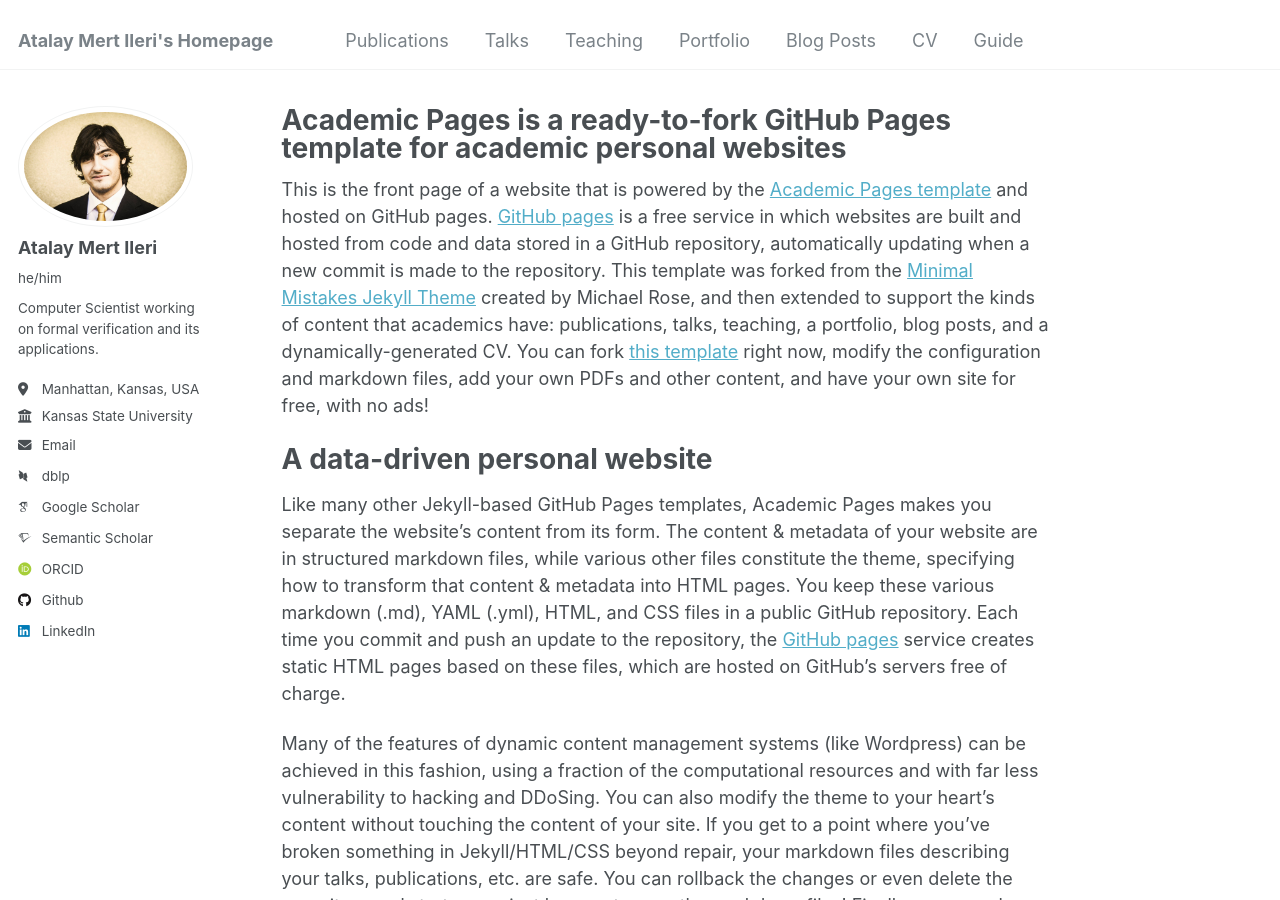
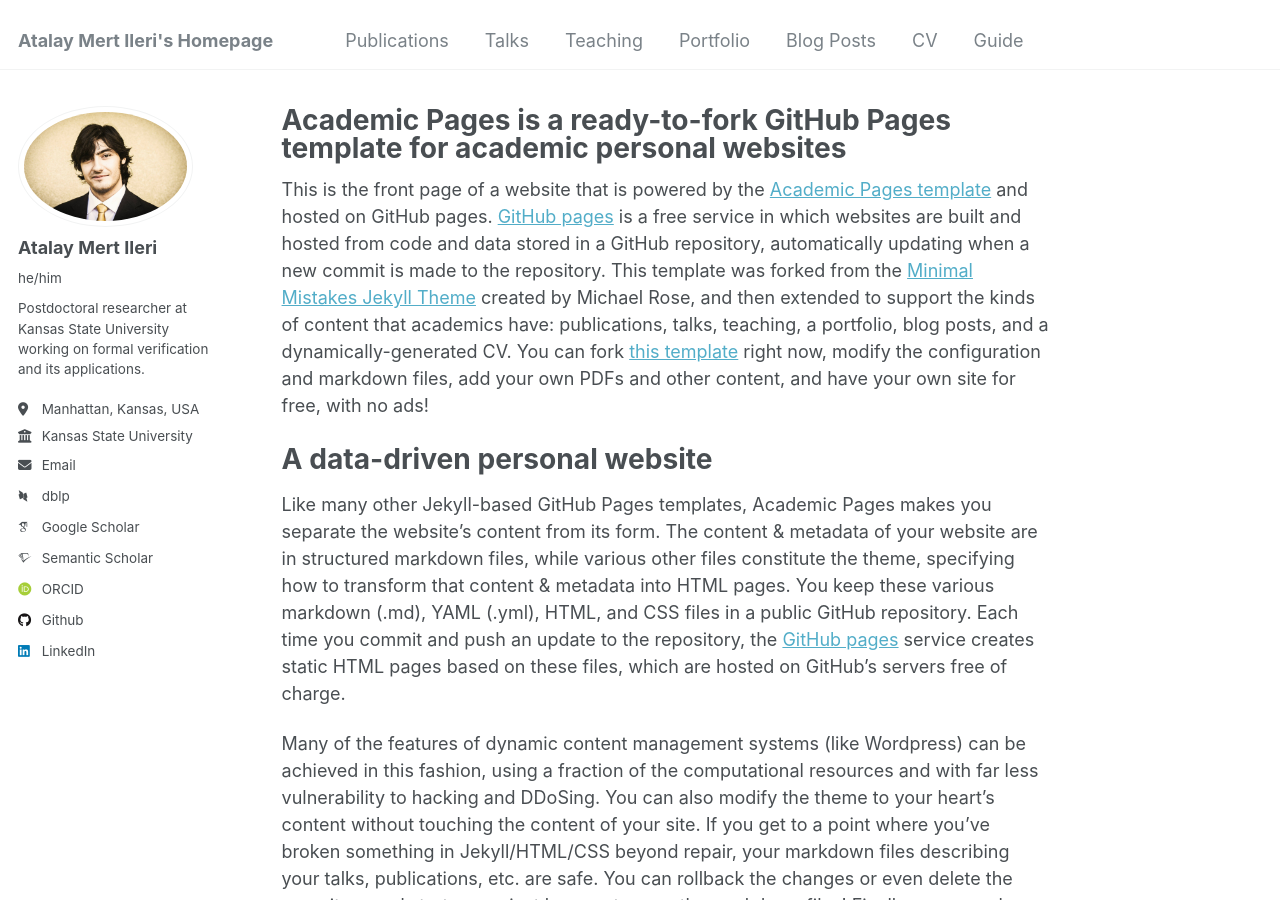
Before and after one commit to atalaymertileri/atalaymertileri.github.io, a Jekyll site: the page built from _pages/about.md, in a window 1280 px wide and 900 px high. Built offline with Jekyll 4.4.1, drawn with Linux system fonts in a browser that asks for light colours; some web fonts are replaced.

Commit message:
Update _config.yml

```diff
--- a/_config.yml
+++ b/_config.yml
@@ -24,7 +24,7 @@ author:
   avatar           : "profile-picture.jpg"
   name             : "Atalay Mert Ileri"
   pronouns         : "he/him" # example: "she/her"
-  bio              : "Computer Scientist working on formal verification and its applications."
+  bio              : "Postdoctoral researcher at Kansas State University working on formal verification and its applications."
   location         : "Manhattan, Kansas, USA"
   employer         : "Kansas State University"
   uri              : # URL
```
